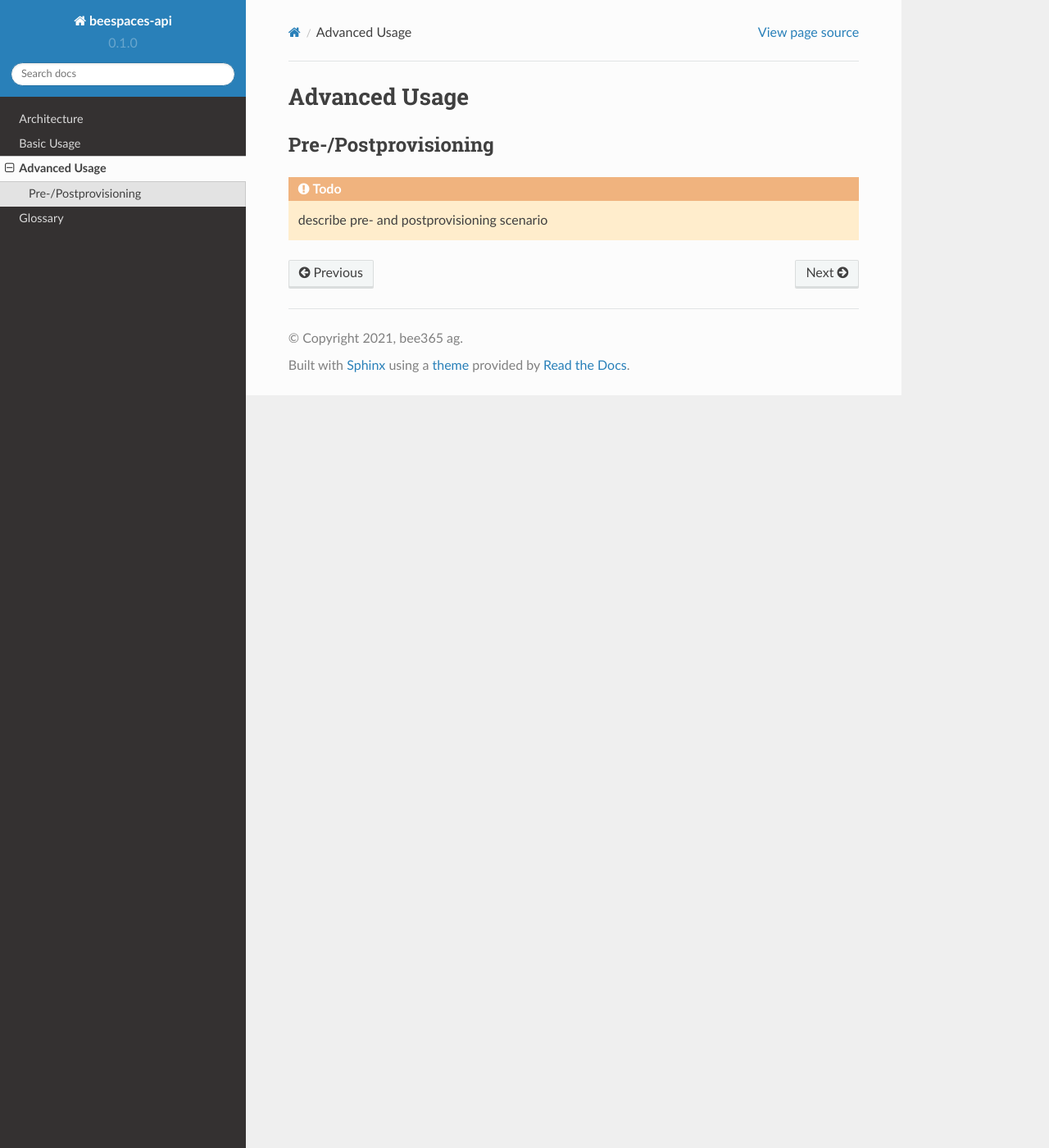
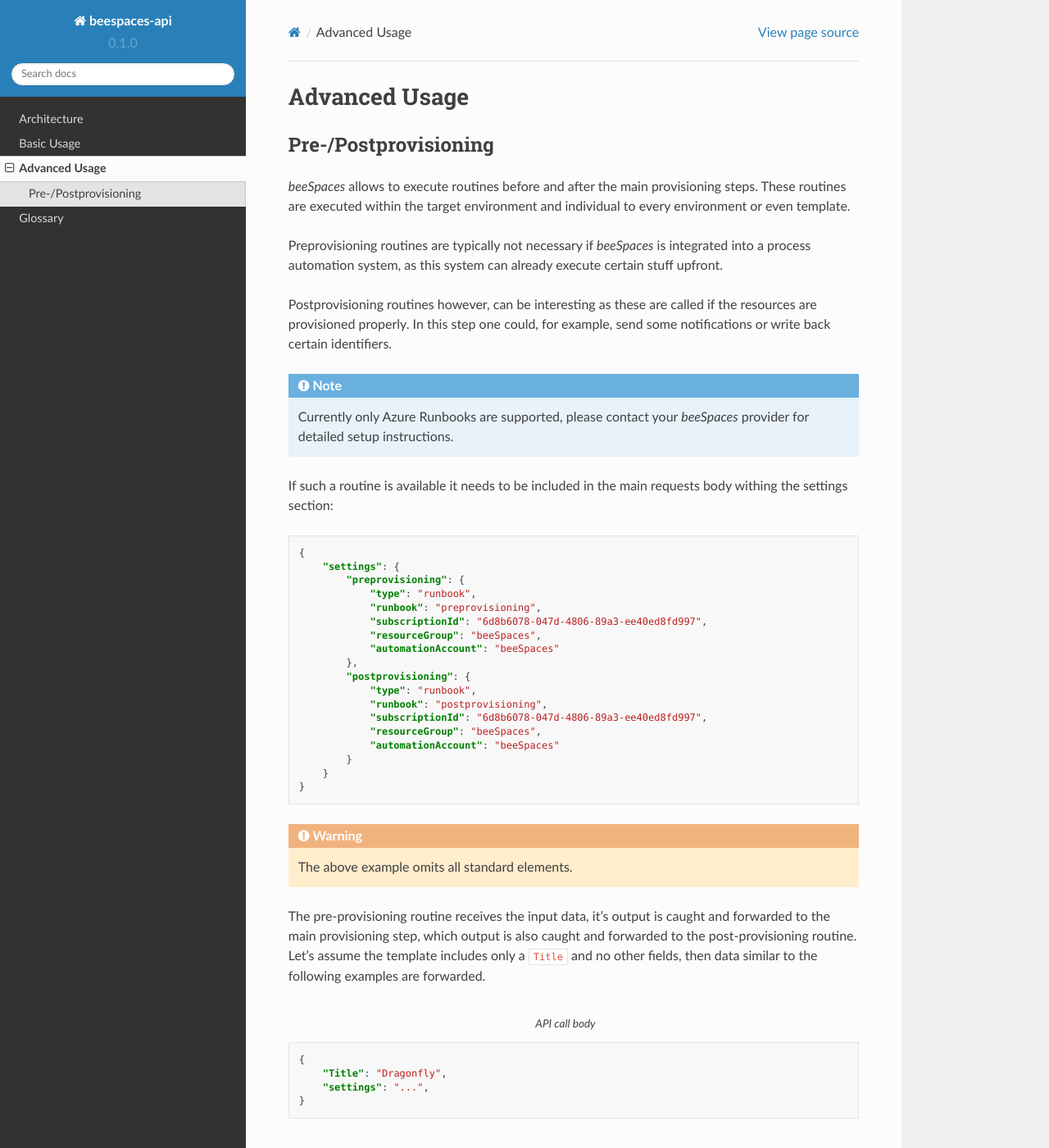
Before and after one commit to bee365ag/beespaces-api-docs, a Sphinx documentation site: the page built from docs/source/advanced.rst, in a window 1280 px wide and 1400 px high. Shown: the whole window at 82% size. Built offline with Sphinx 7.4.7 and the Read the Docs theme 2.0.0, drawn with Linux system fonts in a browser that asks for light colours; some of the changed text lies outside the part shown.

Commit message:
Add Pre-/Postprovisioning Description

```diff
--- a/docs/source/advanced.rst
+++ b/docs/source/advanced.rst
@@ -7,4 +7,99 @@ Advanced Usage
 Pre-/Postprovisioning
 ---------------------
 
-.. todo:: describe pre- and postprovisioning scenario
+*beeSpaces* allows to execute routines before and after the main provisioning steps. These routines
+are executed within the target environment and individual to every environment or even template.
+
+Preprovisioning routines are typically not necessary if *beeSpaces* is integrated into a process automation
+system, as this system can already execute certain stuff upfront.
+
+Postprovisioning routines however, can be interesting as these are called if the resources are provisioned
+properly. In this step one could, for example, send some notifications or write back certain identifiers.
+
+.. note::
+    Currently only Azure Runbooks are supported, please contact your *beeSpaces* provider for detailed
+    setup instructions.
+
+If such a routine is available it needs to be included in the main requests body withing the settings section:
+
+.. code-block:: json
+
+    {
+        "settings": {
+            "preprovisioning": {
+                "type": "runbook",
+                "runbook": "preprovisioning",
+                "subscriptionId": "6d8b6078-047d-4806-89a3-ee40ed8fd997",
+                "resourceGroup": "beeSpaces",
+                "automationAccount": "beeSpaces"
+            },
+            "postprovisioning": {
+                "type": "runbook",
+                "runbook": "postprovisioning",
+                "subscriptionId": "6d8b6078-047d-4806-89a3-ee40ed8fd997",
+                "resourceGroup": "beeSpaces",
+                "automationAccount": "beeSpaces"
+            }
+        }
+    }
+
+.. warning:: The above example omits all standard elements.
+
+The pre-provisioning routine receives the input data, it's output is caught and forwarded
+to the main provisioning step, which output is also caught and forwarded to the post-provisioning routine. Let's
+assume the template includes only a ``Title`` and no other fields, then data similar to the following examples are
+forwarded.
+
+.. code-block:: json
+    :caption: API call body
+
+    {
+        "Title": "Dragonfly",
+        "settings": "...",
+    }
+
+.. code-block:: typescript
+    :caption: Preprovisoning data
+
+    correlationId = '9f5f1553-e2aa-4e48-884a-1cfbb77dd4fb'
+    data = {
+        Title: 'Dragonfly'
+        // ... plus settings
+    }
+
+.. code-block:: typescript
+    :caption: Provisoning data
+
+    correlationId = '9f5f1553-e2aa-4e48-884a-1cfbb77dd4fb'
+    data = {
+        Title: 'Dragonfly',
+        results: {
+            preprovisioning: {
+                referenceNumber: 'PRJ-551818'
+            }
+        }
+        // ...
+    }
+
+.. code-block:: typescript
+    :caption: Postprovisioning data
+
+    correlationId = '9f5f1553-e2aa-4e48-884a-1cfbb77dd4fb'
+    data = {
+        Title: 'Dragonfly',
+        results: {
+            preprovisioning: {
+                referenceNumber: 'PRJ-551818'
+            },
+            provisoning: {
+                Title: 'Dragonfly',
+                Url:  'https://contoso.sharepoint.com/sites/PRJ-551818'
+            }
+        }
+        // ...
+    }
+
+.. note::
+    The exact data that is passed is dependent on the individual output of the runbook or results.
+    *beeSpaces* tries to convert the output into a JSON, if it's not possible the output will be attached as
+    plaintext.
```
